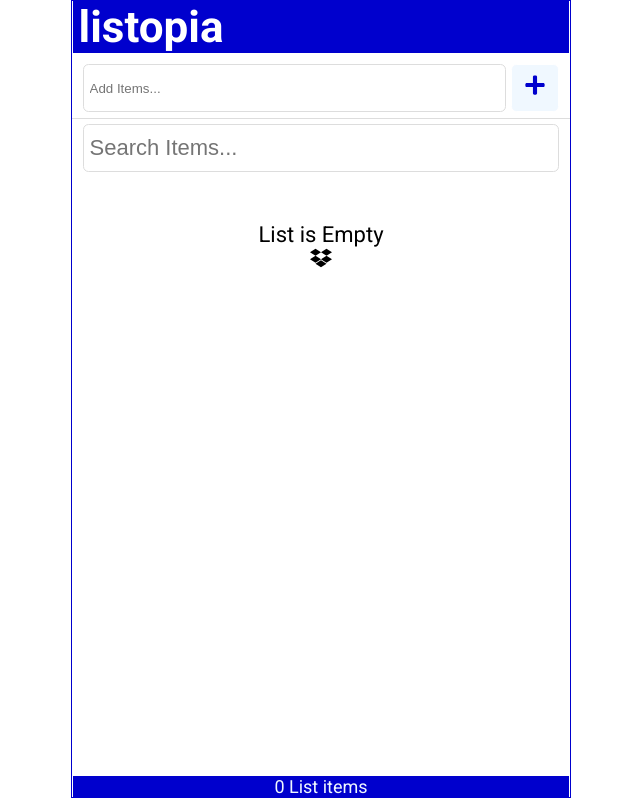
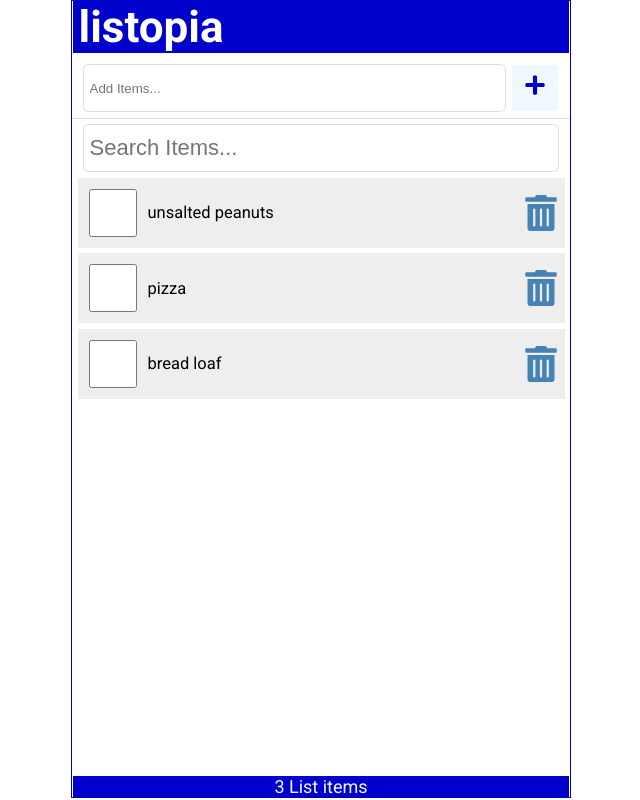
Before and after one commit to ptech12/listopia, a React (Create React App) app: page / in a window 1280 px wide. Shown: the whole page, without its empty margins (319-959 px from the left). Built offline with nearby package versions, Linux system fonts and the light colour scheme; data requests are answered from the project's data file.

Commit message:
fetching from API and catching the errror DONE

```diff
--- a/data/db.json
+++ b/data/db.json
@@ -13,7 +13,7 @@
         {
             "id": 3,
             "checked": false,
-            "item": "breaf loaf"
+            "item": "bread loaf"
         }
     ]
 }
--- a/src/App.js
+++ b/src/App.js
@@ -7,13 +7,21 @@
 
 
 function App() {
-  /* Props drilling down functions */
-  const [items, setItems] = useState(JSON.parse(localStorage.getItem('shoppinglist')) || []);
+  const API_URL = "http://localhost:3500/items"
+
+
+
+  /*
+    Props drilling down functions
+    JSON.parse(localStorage.getItem('shoppinglist')) ||
+  */
+  const [items, setItems] = useState([]);
   // new Item State
   const [newItem, setNewItem] = useState("");
   /* Search item state object */
   const [search, setSearch] = useState("")
-
+  /* fetch error state */
+  const [fetchError, setFetchError] = useState(null)
 
   /* if the dependency changes
     and renders the arrow function again
@@ -22,12 +30,30 @@
     /*
       Moved from another function so that useEffect automattically renders when
       update in items
+      // using localStorage for presistant Data
+      localStorage.setItem('shoppinglist', JSON.stringify(items));
      */
-    // using localStorage for presistant Data
-    localStorage.setItem('shoppinglist', JSON.stringify(items));
+    // load the Data from rest API
+    const fetchItems = async () => {
+      try{
+        const response = await fetch(API_URL);
+        if(!response.ok) throw Error('There is a problem while fetching expected data')
+        const listItems = await response.json();
+        console.log(listItems);
+        setItems(listItems);
+        setFetchError(null) // setting it to null
+      }catch (err){
+        // console.error(err.message)
+        setFetchError(err.message)
+      }
+    }
+
+    // we can call this IIFE function
+    // IIFE => instantly invoked function expression
+    (async () => await fetchItems())();
 
   }, /*  dependency */
-    [items] )
+    [] )
 
   /*
     handleCheck
@@ -107,12 +133,15 @@
         setSearch={setSearch}
 
       />
-      <Content
-        items={items.filter(item => ((item.item).toLowerCase()).includes(search.toLowerCase()))}
-        handleCheck={handleCheck}
-        handleDelete={handleDelete}
-
-      />
+      <main>
+        {fetchError && <p style={{color: 'red'}}>{`Error: ${fetchError}`}</p>}
+        { !fetchError &&
+          <Content
+          items={items.filter(item => ((item.item).toLowerCase()).includes(search.toLowerCase()))}
+          handleCheck={handleCheck}
+          handleDelete={handleDelete}
+        />}
+      </main>
       <Footer
         length={items.length}
       />
--- a/src/Content.js
+++ b/src/Content.js
@@ -6,7 +6,7 @@
 */
 const Content = ({ items, handleDelete, handleCheck }) => {
   return (
-    <main>
+    <>
       {items.length ? (
         <ItemList
           items={items}
@@ -19,7 +19,7 @@
           <FaDropbox />
         </>
       )}
-    </main>
+    </>
   );
 };
 
```
